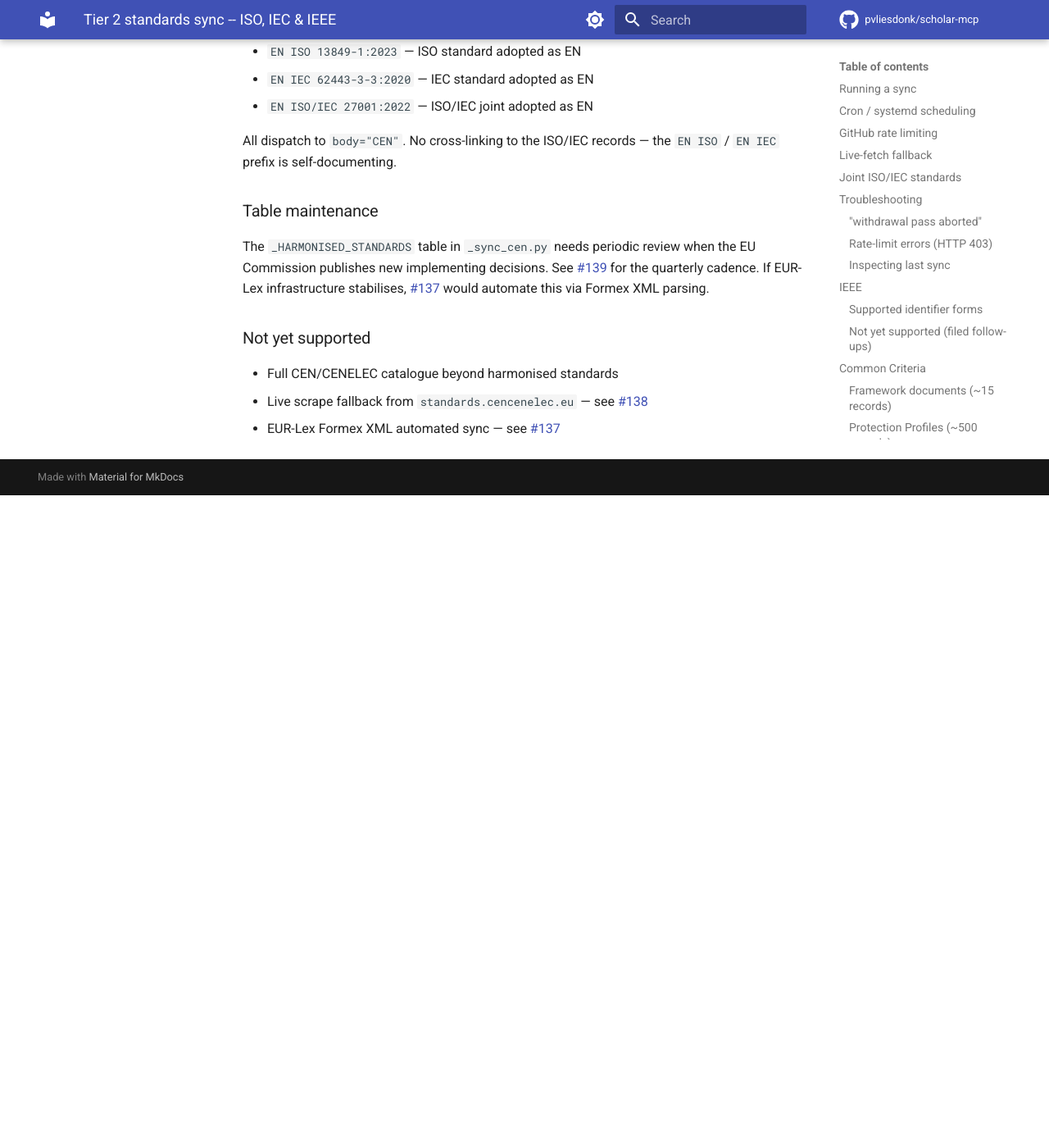
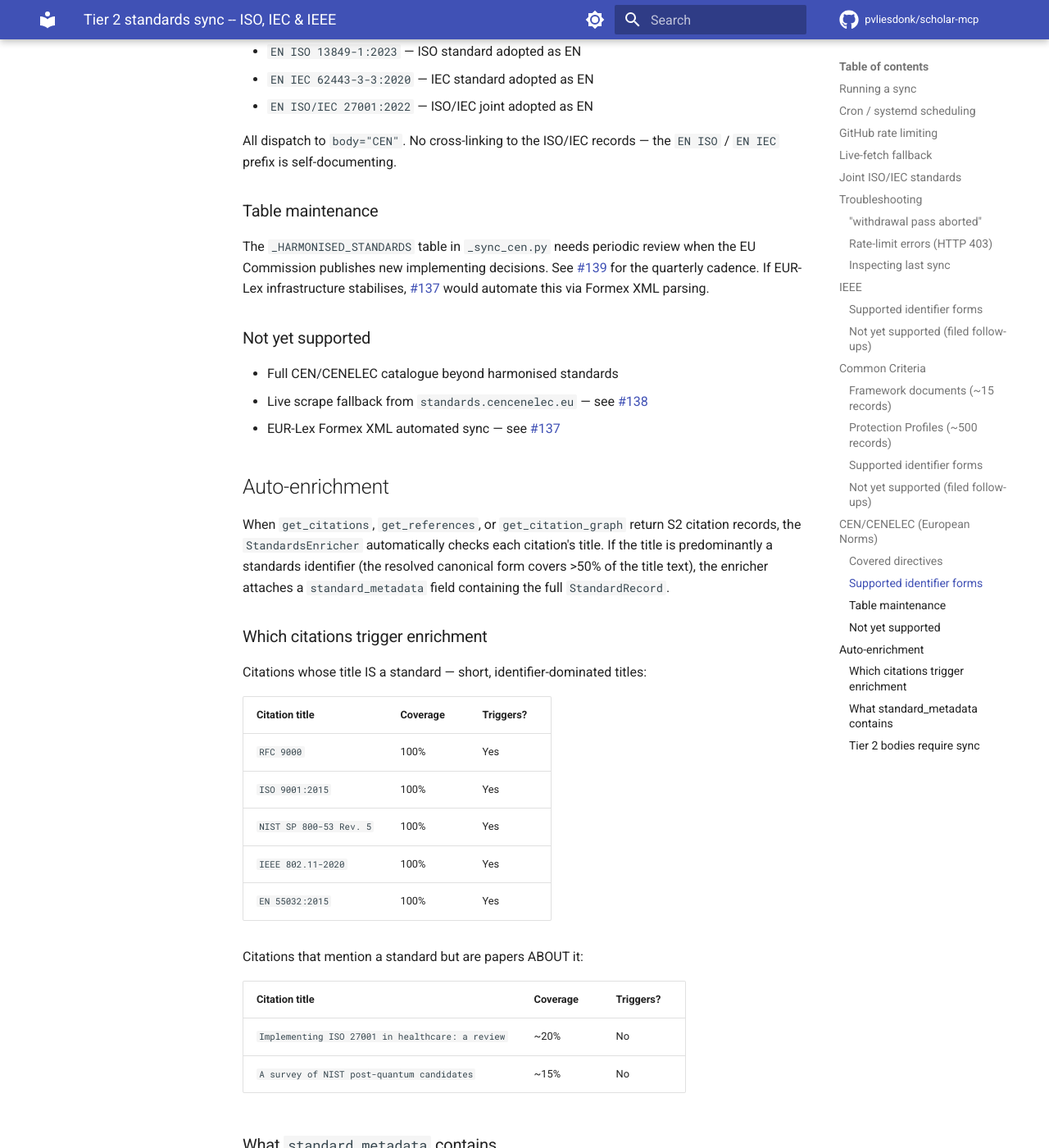
Before and after one commit to pvliesdonk/scholar-mcp, an MkDocs documentation site: the page built from docs/guides/standards.md, in a window 1280 px wide and 1400 px high, scrolled down 5587 px. Shown: the whole window at 82% size. Built offline with MkDocs 1.6.1 and Material for MkDocs 9.7.7, drawn with Linux system fonts in a browser that asks for light colours; comment, search, counter and statistics services are not loaded; before the commit the page ends 6191 px from its top, so only the background shows below that; some of the changed text lies outside the part shown.

Commit message:
docs(standards): auto-enrichment in README and standards guide
Documents the StandardsEnricher: which citations trigger it (>50%
title-coverage heuristic), what standard_metadata contains, and
the Tier 2 sync requirement.

Part of #85.

```diff
--- a/docs/guides/standards.md
+++ b/docs/guides/standards.md
@@ -215,3 +215,42 @@
 - Full CEN/CENELEC catalogue beyond harmonised standards
 - Live scrape fallback from `standards.cencenelec.eu` — see [#138](https://github.com/pvliesdonk/scholar-mcp/issues/138)
 - EUR-Lex Formex XML automated sync — see [#137](https://github.com/pvliesdonk/scholar-mcp/issues/137)
+
+## Auto-enrichment
+
+When `get_citations`, `get_references`, or `get_citation_graph` return S2 citation records, the `StandardsEnricher` automatically checks each citation's title. If the title is predominantly a standards identifier (the resolved canonical form covers >50% of the title text), the enricher attaches a `standard_metadata` field containing the full `StandardRecord`.
+
+### Which citations trigger enrichment
+
+Citations whose title IS a standard — short, identifier-dominated titles:
+
+| Citation title | Coverage | Triggers? |
+|---|---|---|
+| `RFC 9000` | 100% | Yes |
+| `ISO 9001:2015` | 100% | Yes |
+| `NIST SP 800-53 Rev. 5` | 100% | Yes |
+| `IEEE 802.11-2020` | 100% | Yes |
+| `EN 55032:2015` | 100% | Yes |
+
+Citations that mention a standard but are papers ABOUT it:
+
+| Citation title | Coverage | Triggers? |
+|---|---|---|
+| `Implementing ISO 27001 in healthcare: a review` | ~20% | No |
+| `A survey of NIST post-quantum candidates` | ~15% | No |
+
+### What `standard_metadata` contains
+
+A `StandardRecord` dict — the same shape returned by `get_standard`:
+
+- `identifier` — canonical form (e.g., `"RFC 9000"`, `"ISO 9001:2015"`)
+- `title` — full standard title
+- `body` — standards body (`"IETF"`, `"ISO"`, `"IEEE"`, `"CC"`, `"CEN"`, etc.)
+- `status` — `"published"`, `"withdrawn"`, `"harmonised"`, etc.
+- `full_text_url` — direct link to the freely-downloadable document (when available)
+- `full_text_available` — `True` for Tier 1 sources (IETF, NIST, W3C, ETSI) and CC
+- `related` — cross-linked identifiers (e.g., CC ↔ ISO/IEC 15408)
+
+### Tier 2 bodies require sync
+
+ISO, IEC, IEEE, CC, and CEN metadata comes from the synced cache. If `sync-standards` hasn't been run, Tier 2 citations won't get enriched (Tier 1 citations — RFC, NIST SP, WCAG, ETSI — always work via live API lookup).
```
Also changed, not shown: README.md (+1 -1 lines).
